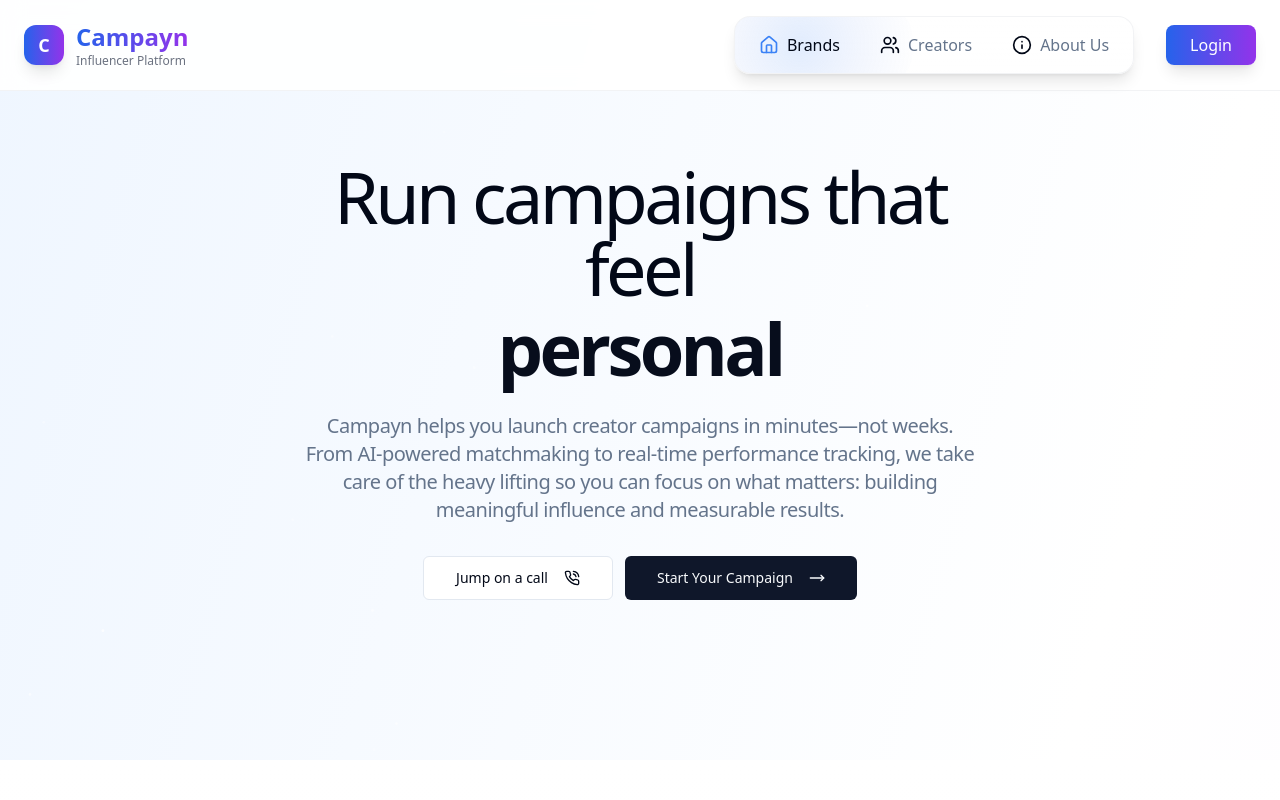
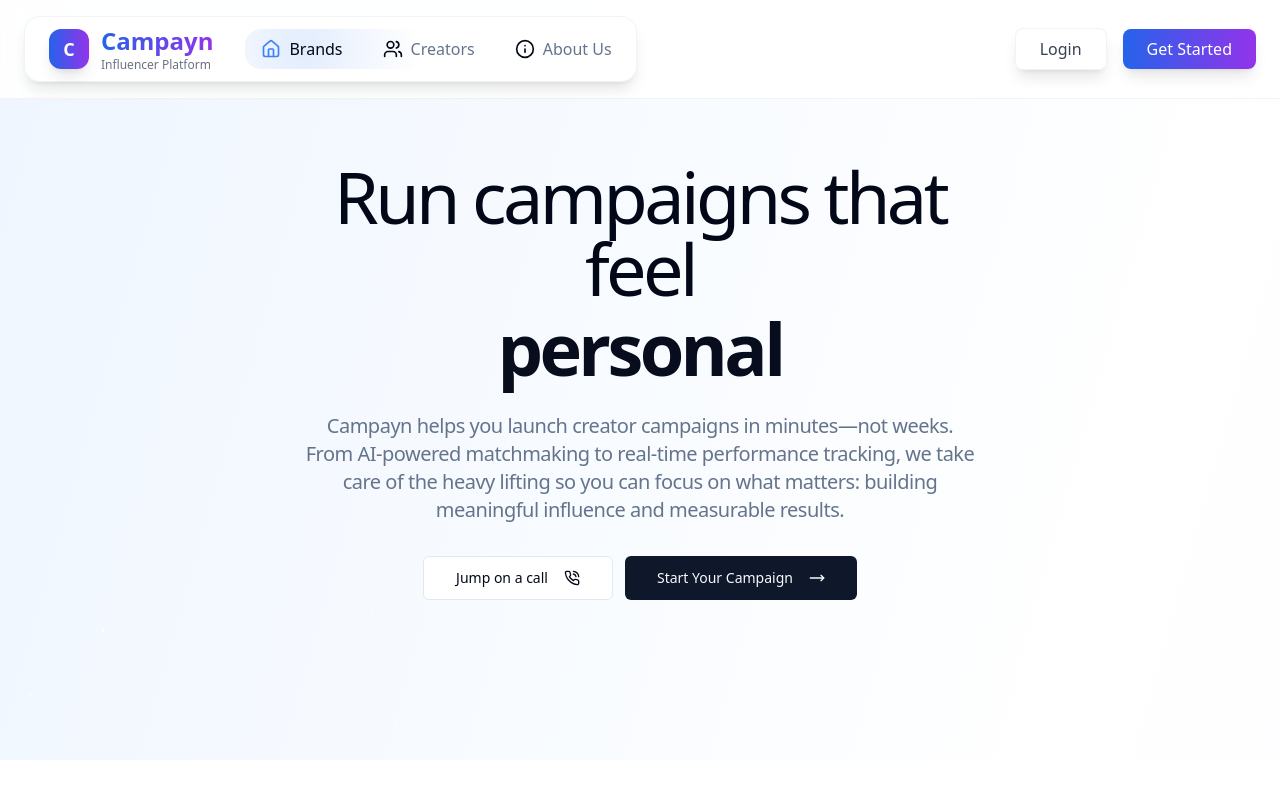
Before and after one commit to TeamCampayn/campayn_frontend, a React (Vite) app: page / in a window 1280 px wide. Shown: the top 800 px of the page. Built offline with nearby package versions, Linux system fonts and the light colour scheme.

Commit message:
Refactor navbar layout
Extend navbar to full width, include logo, and align buttons.

```diff
--- a/src/components/landing/LandingHeader.tsx
+++ b/src/components/landing/LandingHeader.tsx
@@ -43,7 +43,10 @@ export const LandingHeader = () => {
     <header className="fixed top-0 left-0 right-0 z-50 bg-white/90 backdrop-blur-md border-b border-gray-200/50">
       <div className="max-w-7xl mx-auto px-6 py-4">
         <div className="flex items-center justify-between">
-          <div className="flex items-center space-x-3">
+          {/* Unified navbar with logo and menu items */}
+          <div className="hidden md:flex items-center bg-white/80 backdrop-blur-md border border-gray-200/50 rounded-2xl shadow-lg p-2">
+            {/* Logo inside the unified box */}
+            <div className="flex items-center space-x-3 px-4">
               <div className="w-10 h-10 bg-gradient-to-r from-blue-600 to-purple-600 rounded-xl flex items-center justify-center shadow-lg">
                 <span className="text-white font-bold text-lg">C</span>
               </div>
@@ -55,18 +58,39 @@ export const LandingHeader = () => {
               </div>
             </div>
 
-          <div className="hidden md:flex items-center space-x-8">
+            {/* Menu items */}
             <MenuBar
               items={menuItems}
               activeItem={activeItem}
               onItemClick={handleItemClick}
-              className="bg-white/80 backdrop-blur-md border border-gray-200/50"
+              className="bg-transparent border-0 shadow-none p-0 ml-4"
             />
+          </div>
+
+          {/* Mobile logo (shown when menu is collapsed) */}
+          <div className="md:hidden flex items-center space-x-3">
+            <div className="w-10 h-10 bg-gradient-to-r from-blue-600 to-purple-600 rounded-xl flex items-center justify-center shadow-lg">
+              <span className="text-white font-bold text-lg">C</span>
+            </div>
+            <div>
+              <span className="text-2xl font-bold bg-gradient-to-r from-blue-600 to-purple-600 bg-clip-text text-transparent">
+                Campayn
+              </span>
+              <div className="text-xs text-gray-500 font-medium">Influencer Platform</div>
+            </div>
+          </div>
+
+          {/* Right side buttons */}
+          <div className="hidden md:flex items-center space-x-4">
+            <button className="bg-white/80 backdrop-blur-md border border-gray-200/50 text-gray-700 hover:text-blue-600 px-6 py-2 rounded-lg font-medium shadow-lg hover:shadow-xl transition-all duration-200">
+              Login
+            </button>
             <button className="bg-gradient-to-r from-blue-600 to-purple-600 hover:from-blue-700 hover:to-purple-700 text-white px-6 py-2 rounded-lg font-medium shadow-lg hover:shadow-xl transition-all duration-200 transform hover:scale-105">
-              Login
+              Get Started
             </button>
           </div>
 
+          {/* Mobile menu button */}
           <button
             className="md:hidden"
             onClick={() => setIsMenuOpen(!isMenuOpen)}
@@ -75,6 +99,7 @@ export const LandingHeader = () => {
           </button>
         </div>
 
+        {/* Mobile menu */}
         {isMenuOpen && (
           <div className="md:hidden mt-4 py-4 border-t border-gray-200">
             <div className="flex flex-col space-y-4">
@@ -89,9 +114,14 @@ export const LandingHeader = () => {
                   {item.label}
                 </button>
               ))}
-              <button className="bg-gradient-to-r from-blue-600 to-purple-600 text-white px-6 py-2 rounded-lg font-medium w-fit">
+              <div className="flex flex-col space-y-2 pt-4">
+                <button className="bg-white/80 backdrop-blur-md border border-gray-200/50 text-gray-700 px-6 py-2 rounded-lg font-medium w-fit">
                   Login
                 </button>
+                <button className="bg-gradient-to-r from-blue-600 to-purple-600 text-white px-6 py-2 rounded-lg font-medium w-fit">
+                  Get Started
+                </button>
+              </div>
             </div>
           </div>
         )}
--- a/src/components/ui/glow-menu.tsx
+++ b/src/components/ui/glow-menu.tsx
@@ -36,8 +36,8 @@ const glowVariants = {
     opacity: 1,
     scale: 2,
     transition: {
-      opacity: { duration: 0.5, ease: [0.4, 0, 0.2, 1] },
-      scale: { duration: 0.5, type: "spring", stiffness: 300, damping: 25 },
+      opacity: { duration: 0.5, ease: [0.4, 0, 0.2, 1] as any },
+      scale: { duration: 0.5, type: "spring" as const, stiffness: 300, damping: 25 },
     },
   },
 }
@@ -48,13 +48,13 @@ const navGlowVariants = {
     opacity: 1,
     transition: {
       duration: 0.5,
-      ease: [0.4, 0, 0.2, 1],
+      ease: [0.4, 0, 0.2, 1] as any,
     },
   },
 }
 
 const sharedTransition = {
-  type: "spring",
+  type: "spring" as const,
   stiffness: 100,
   damping: 20,
   duration: 0.5,
```
Lines whose indentation alone changed are shown as unchanged.
